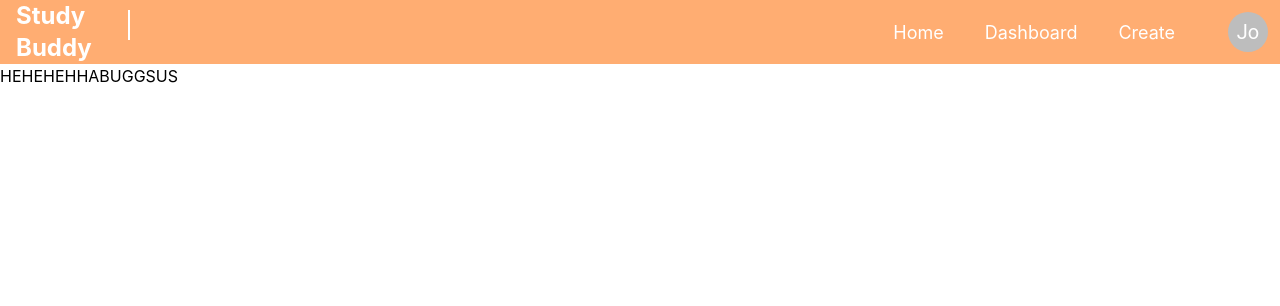
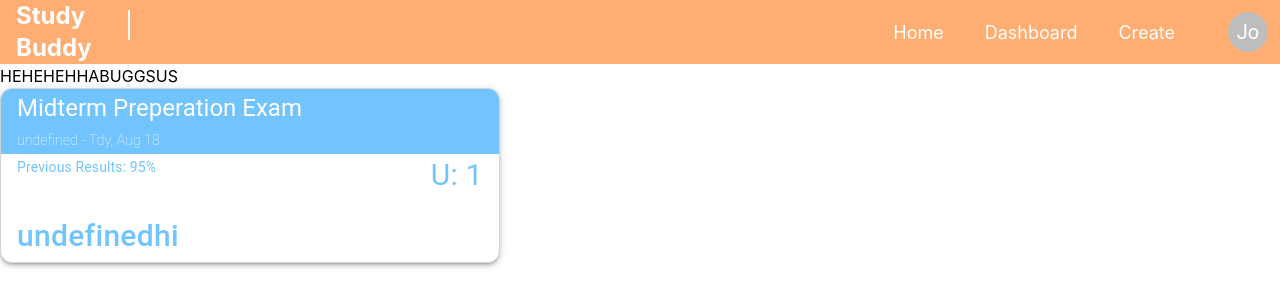
Before and after one commit to DanWang725/Hawkhacks-2024, a React (Create React App) app: page / in a window 1280 px wide. Shown: the top 306 px of the page. Built offline with nearby package versions, Linux system fonts and the light colour scheme.

Commit message:
Temporary changes to update to latest main

```diff
--- a/src/App.js
+++ b/src/App.js
@@ -1,10 +1,12 @@
 import Navbar from './navbar';
+import TestCard from './card.js'
 
-function App() {
+const App = () => {
   return (
     <div>
-        <Navbar />
+        <Navbar/>
         <h1>HEHEHEHHABUGGSUS</h1>
+        <TestCard/>
     </div>
   );
 }
--- /dev/null
+++ b/src/card.js
@@ -0,0 +1,152 @@
+import {
+    Box,
+    Card,
+    CardActionArea,
+    CardContent,
+    CardHeader,
+    Typography,
+  } from '@mui/material';
+
+import PropTypes from 'prop-types';
+import dateFormat from 'dateformat';
+
+const title = 'Midterm Preperation Exam';
+const university = 'University of Guelph';
+const date = '01/01/2024';
+const testScore = '95%';
+const courseCode = 'CIS2750';
+const unitAmount = '4';
+const questionAmount = '5';
+
+
+
+const TestCard = ({test = {}, openTestFunc})  => {
+
+    const {
+        courseCode,
+        name,
+        date,
+        university,
+        units,
+        questionAmount,
+    } = test;
+
+    const dateString = `${dateFormat(date, 'DDD, mmm dd')}`;
+
+    return (
+        <Card
+            sx={{
+                height: 200,
+                width: 500,
+                maxHeight: 175,
+                border: '1px solid lightgray',
+                boxShadow: 3,
+                borderRadius: 3,
+            }}
+        >
+
+            <CardActionArea
+                onClick = {() => {
+                    openTestFunc(test)
+                }}
+            >
+
+
+            <CardHeader
+                title = {title}
+                titleTypographyProps={{marginTop: 0, marginBottom: 0.75,
+                                       marginLeft: 0,
+                }}
+                subheader = {university + ' - ' + dateString}
+                subheaderTypographyProps={{color: '#FFFFFF', fontSize: 14,
+                                           fontWeight: 100,
+                }}
+                fontSize={16}
+                color= '#FFFFFF'
+                sx= {{
+                    backgroundColor: '#72C4FF',
+                    height:65,
+                    color: '#FFFFFF',
+                }}
+            >
+            </CardHeader>
+
+            <CardContent
+                sx ={{
+                    flexGrow: 1,
+                    display: 'flex',
+                    flexDirection: 'column',
+                    margin: 0,
+                    paddingLeft: 0,
+                }}
+            >
+                <Box
+                    sx={{
+                        width: '100%',
+                        margin: 0,
+                        paddingRight: 0,
+                        paddingLeft: 1,
+                    }}
+                >
+
+                    <Typography
+                        variant = "body1"
+                        fontSize = {14}
+                        color = "#72C4FF"
+                        sx = {{
+                            marginTop: -1.6,
+                            marginLeft: 1,
+                        }}
+                    > {'Previous Results: ' + testScore}</Typography>
+
+                    <Typography
+                        variant = 'body2'
+                        fontSize = {30}
+                        color = "#72C4FF"
+                        sx = {{
+                            display: 'flex',
+                            justifyContent: 'flex-end',
+                            marginTop: -3.0,
+
+
+                        }}
+                    >
+                        {'U: ' + (unitAmount).length}
+                    </Typography>
+
+                    <Typography
+                        variant = "body1"
+                        fontSize = {30}
+
+                        color = "#72C4FF"
+                        sx = {{
+                            marginTop: 2,
+                            marginLeft: 1,
+                            fontWeight: 550,
+                        }}
+
+                    > {courseCode + 'hi'}
+                    </Typography>
+
+                </Box>
+            </CardContent>
+            </CardActionArea>
+        </Card>
+
+    );
+}
+
+TestCard.PropTypes = {
+    test: PropTypes.exact({
+        courseCode: PropTypes.string,
+        name: PropTypes.string,
+        date: PropTypes.date,
+        university: PropTypes.string,
+        units: PropTypes.string,
+        questionAmount: PropTypes.number,
+    }),
+    openTestFunc: PropTypes.func,
+};
+
+
+export default TestCard;
```
